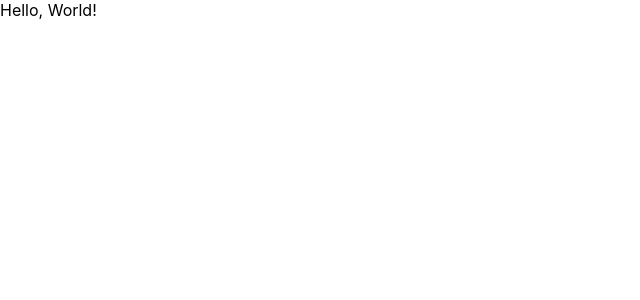
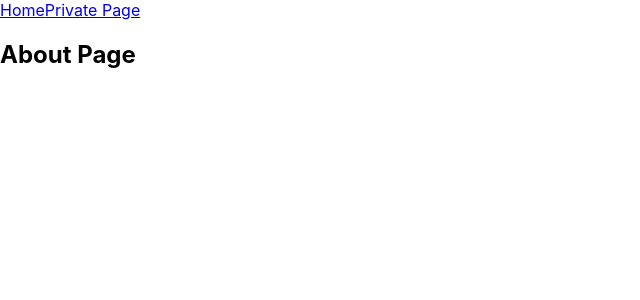
Before and after one commit to thaer-al-khishen/React-Playground, a React (Create React App) app: page /about in a window 1280 px wide. Shown: the top 300 px of the page, without its empty margins (0-640 px from the left). Built offline with nearby package versions, Linux system fonts and the light colour scheme.

Commit message:
Setup withAuth HOC

```diff
--- a/src/App.tsx
+++ b/src/App.tsx
@@ -1,14 +1,76 @@
-import React from 'react';
+import React, {ComponentType, useEffect} from 'react';
+import {Link, Route, BrowserRouter as Router, Routes, useNavigate} from "react-router-dom";
 
 //Tip: Use this when you get
 // Error: error:0308010C:digital envelope routines::unsupported
 // npm install react-scripts@latest
 
 function App() {
-    return element;
+    return <SecureRouter/>;
 }
 
-//This syntax creates a React element, which is a lightweight description of what to render.
-const element = <div>Hello, World!</div>;
+//Higher-Order Components (HOCs) are an advanced technique in React for reusing component logic.
+// They are functions that take a component and return a new component, allowing you to add additional functionalities
+// to existing components.
+
+//Part 1: Understanding HOCs
+// What are HOCs?
+//
+// HOCs are a pattern derived from React's compositional nature.
+// They are similar to functions in JavaScript that return other functions, but in the context of components.
+// Use Cases for HOCs:
+//
+// Enhancing components with additional props or state.
+// Code reuse, logic and bootstrap abstraction.
+// Conditional rendering, authentication checks, and more.
+//
+// Part 2: Creating an Authentication HOC
+// Authentication HOC Example:
+// HOCs can be used for authentication checks.
+// The withAuth HOC wraps a component and adds authentication logic to it.
+const withAuth = <P extends object>(WrappedComponent: ComponentType<P>) => {
+    return (props: P) => {
+        const navigate = useNavigate();
+        const isAuthenticated = false; // Replace with actual authentication logic
+
+        useEffect(() => {
+            if (!isAuthenticated) {
+                navigate('/about');
+            }
+        }, [isAuthenticated, navigate]);
+
+        if (!isAuthenticated) {
+            // Optionally, return a loading indicator or null while waiting for the effect to run
+            return null;
+        }
+
+        return <WrappedComponent {...props} />;
+    };
+};
+
+function SecureRouter() {
+    return (
+        <Router>
+            <nav>
+                <Link to="/">Home</Link>
+                <Link to="/private">Private Page</Link>
+            </nav>
+            <Routes>
+                <Route path="/" element={<Home />} />
+                <Route path="/about" element={<About />} />
+                <Route path="/private" element={<ProtectedPrivatePage />} />
+            </Routes>
+        </Router>
+    );
+}
+
+const Home = () => <h2>Home Page</h2>;
+const About = () => <h2>About Page</h2>;
+const PrivatePage= () => (
+    <div>This is a private page only for authenticated users.</div>
+);
+const ProtectedPrivatePage = withAuth(PrivatePage);
+
+//When exporting, you use: export default withAuth(PrivatePage);
 
 export default App;
```
